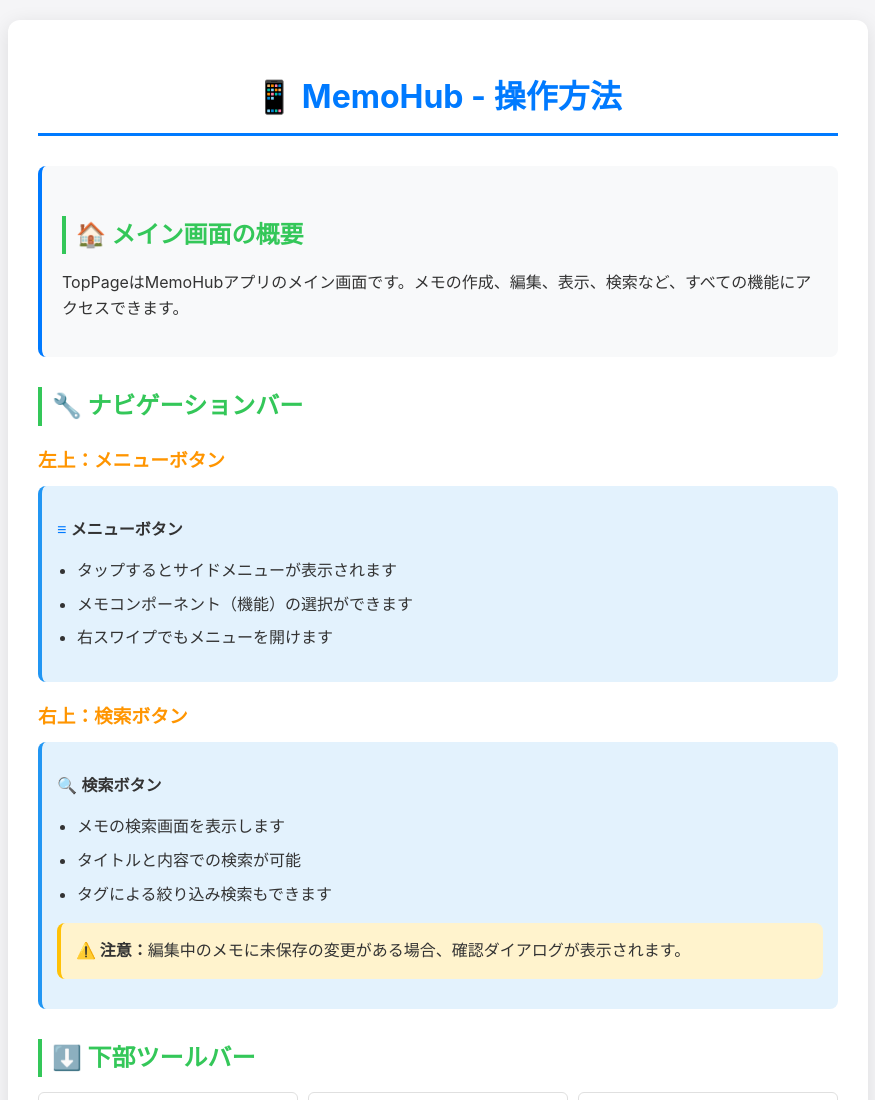
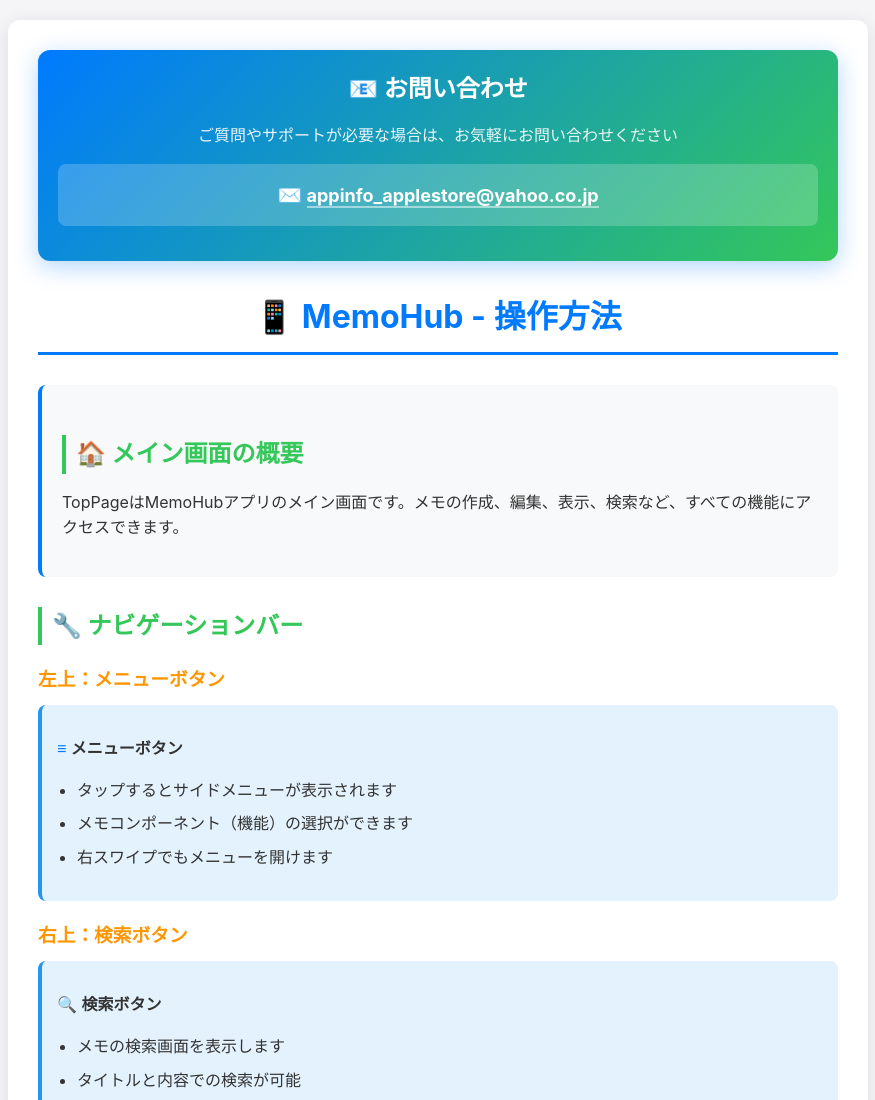
Before and after one commit to wang-xiaojing/memoHub_SupportPage_Japanese, a plain HTML site: page index.html in a window 1280 px wide. Shown: the top 1100 px of the page, without its empty margins (202-1077 px from the left). Drawn offline with Linux system fonts and the light colour scheme.

Commit message:
add e-mail

```diff
--- a/index.html
+++ b/index.html
@@ -101,6 +101,19 @@
 </head>
 <body>
     <div class="container">
+        <div class="contact-section" style="background: linear-gradient(135deg, #007AFF, #34C759); color: white; padding: 20px; border-radius: 12px; margin-bottom: 30px; text-align: center; box-shadow: 0 6px 25px rgba(0, 122, 255, 0.3);">
+            <h2 style="color: white; margin: 0 0 15px 0; border: none; padding: 0;">📧 お問い合わせ</h2>
+            <p style="margin: 10px 0; font-size: 16px; opacity: 0.9;">ご質問やサポートが必要な場合は、お気軽にお問い合わせください</p>
+            <div style="background: rgba(255, 255, 255, 0.2); padding: 15px; border-radius: 8px; margin: 15px 0;">
+                <p style="margin: 0; font-size: 18px; font-weight: bold;">
+                    <span style="font-size: 20px;">✉️</span>
+                    <a href="mailto:appinfo_applestore@yahoo.co.jp" style="color: white; text-decoration: none; border-bottom: 2px solid rgba(255, 255, 255, 0.5);">
+                        appinfo_applestore@yahoo.co.jp
+                    </a>
+                </p>
+            </div>
+        </div>
+
         <h1>📱 MemoHub - 操作方法</h1>
 
         <div class="feature-section">
```
